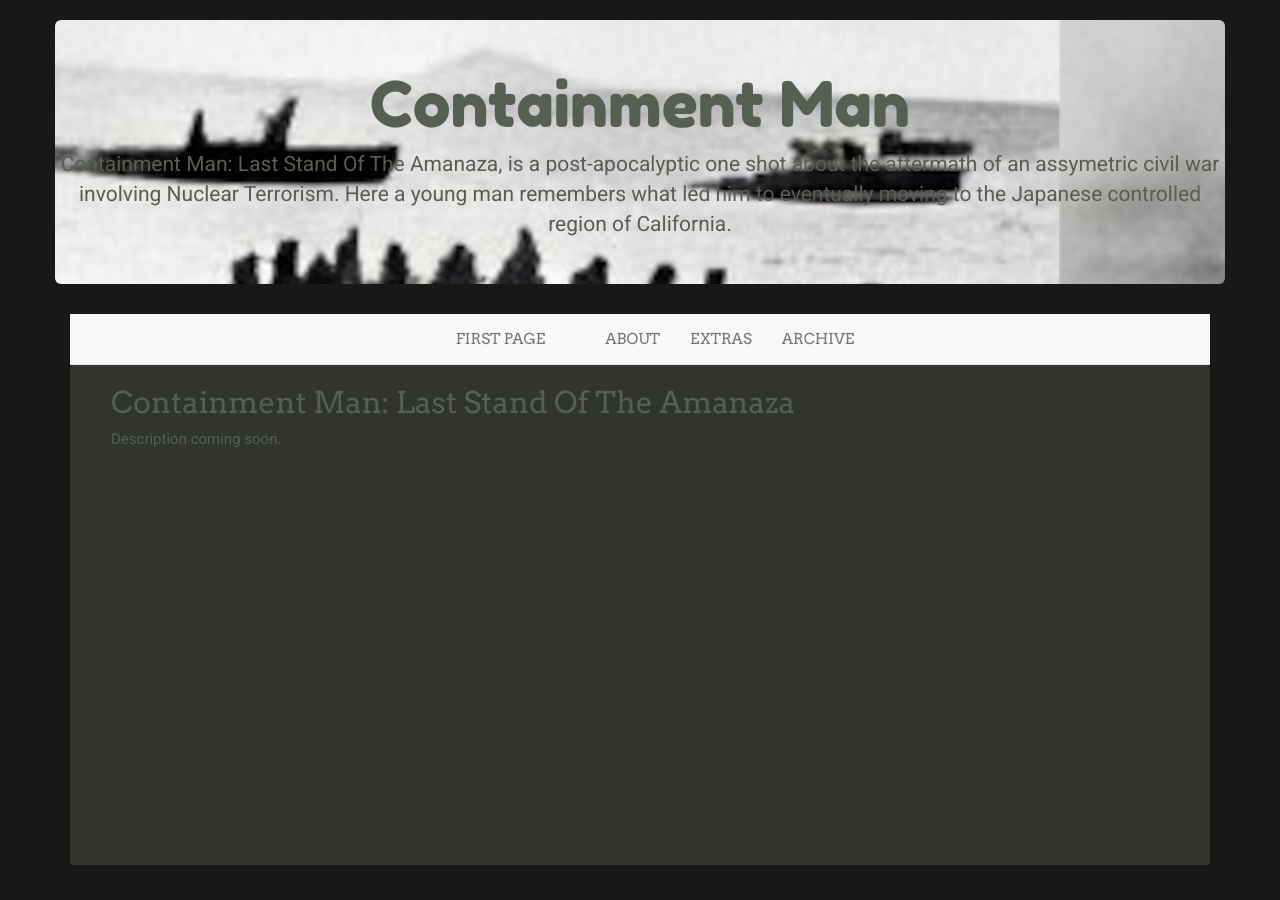
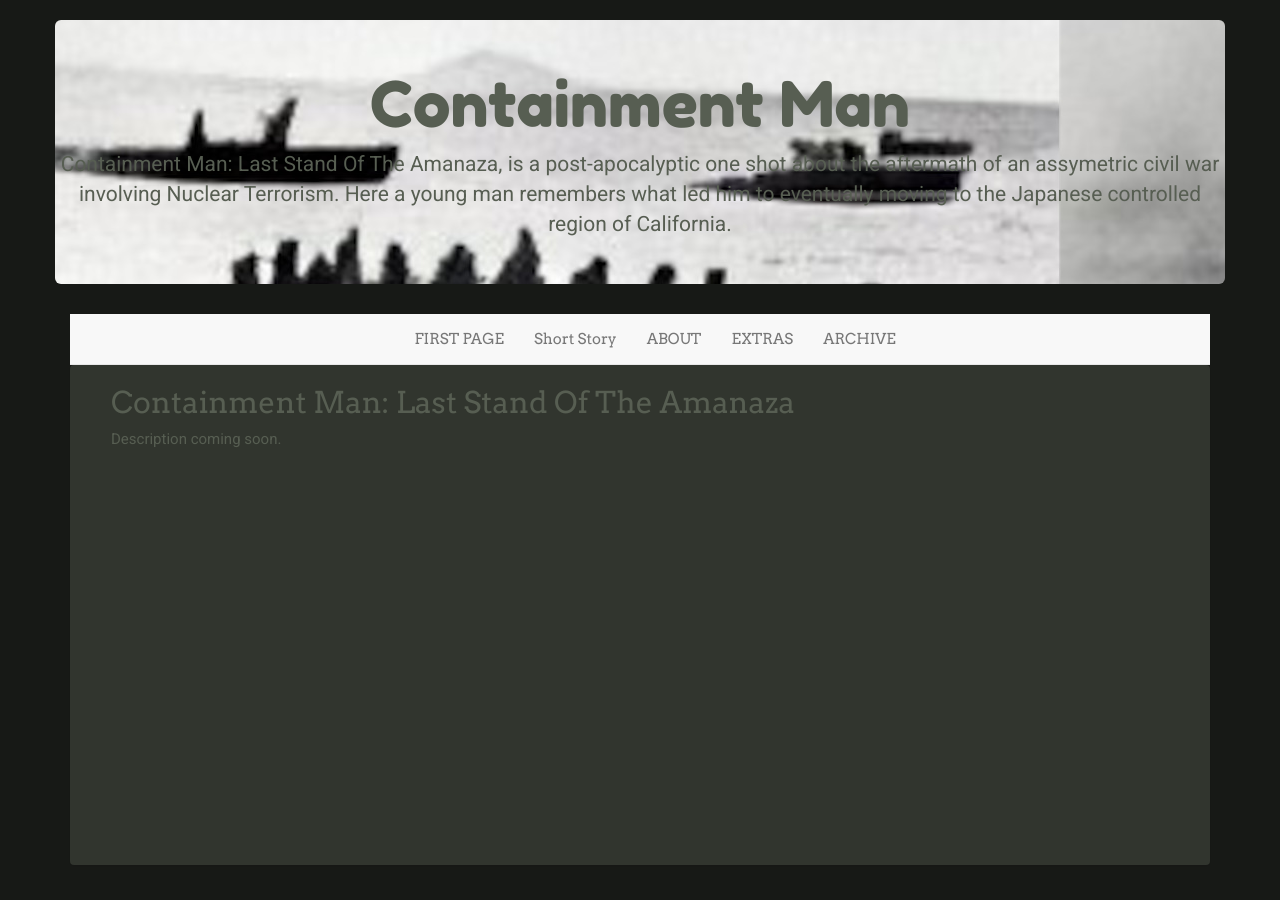
Before and after one commit to LWFlouisa/ContainmentMan, a Jekyll site: the page built from index.md, in a window 1280 px wide. Built offline with Jekyll 4.4.1, drawn with Linux system fonts in a browser that asks for light colours; nearby versions of some CDN libraries.

Commit message:
Update navigation.html

```diff
--- a/_includes/navigation.html
+++ b/_includes/navigation.html
@@ -13,7 +13,7 @@
         <div class="collapse navbar-collapse" id="bs-example-navbar-collapse-1">
             <ul class="nav navbar-nav">
                 <li><a href={{ site.url }}/001 >FIRST PAGE</a></li>
-                <li><a href={{ site.url }}/shortstory ></a></li>
+                <li><a href={{ site.url }}/shortstory >Short Story</a></li>
                 <li><a href={{ site.url }}/about>ABOUT</a></li>
                 <li><a href={{ site.url }}/extras>EXTRAS</a></li>
                 <li><a href={{ site.url }}/archive>ARCHIVE</a></li>
```
